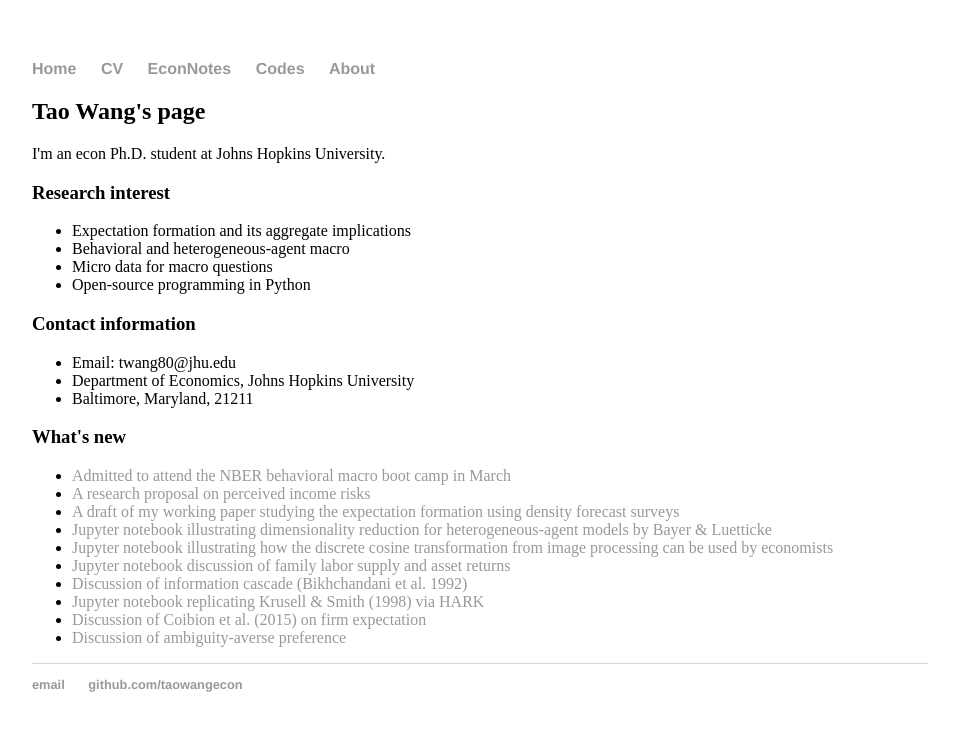
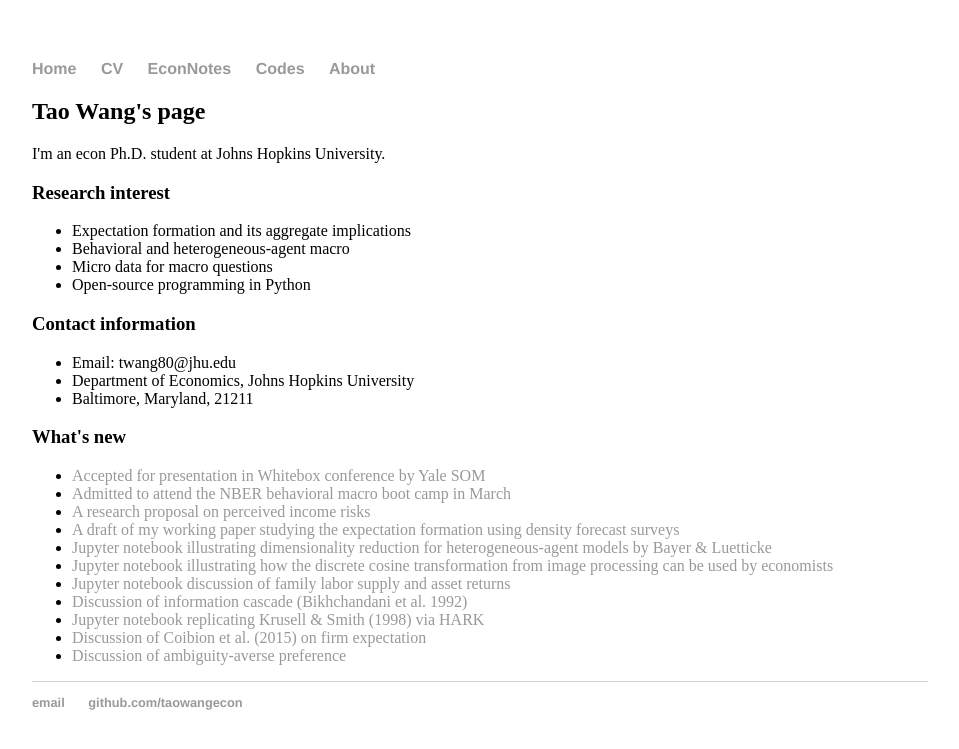
Before and after one commit to iworld1991/TaoWangEcon.github.io, a Jekyll site: the page built from index.html, in a window 1280 px wide. Shown: the top 749 px of the page, without its empty margins (160-1119 px from the left). Built offline with Jekyll 4.4.1, drawn with Linux system fonts in a browser that asks for light colours.

Commit message:
Update index.html

```diff
--- a/index.html
+++ b/index.html
@@ -21,6 +21,7 @@ title: Tao Wang's page
 
 	<h3> What's new </h3>
 	<ul>
+	<li><a href="https://som.yale.edu/event/2020/05/whitebox-advisors-graduate-student-conference-2020">Accepted for presentation in Whitebox conference by Yale SOM</a></li>
 	<li><a href="https://www.nber.org/callforpapers/callpapersbehavioralmacro_bootcamp.html">Admitted to attend the NBER behavioral macro boot camp in March</a></li>
 	<li><a href="/papers/PerceivedIncomeRiskProposal.pdf">A research proposal on perceived income risks</a></li>
 	<li><a href="/papers/InfVar.pdf">A draft of my working paper studying the expectation formation using density forecast surveys</a></li>
```
